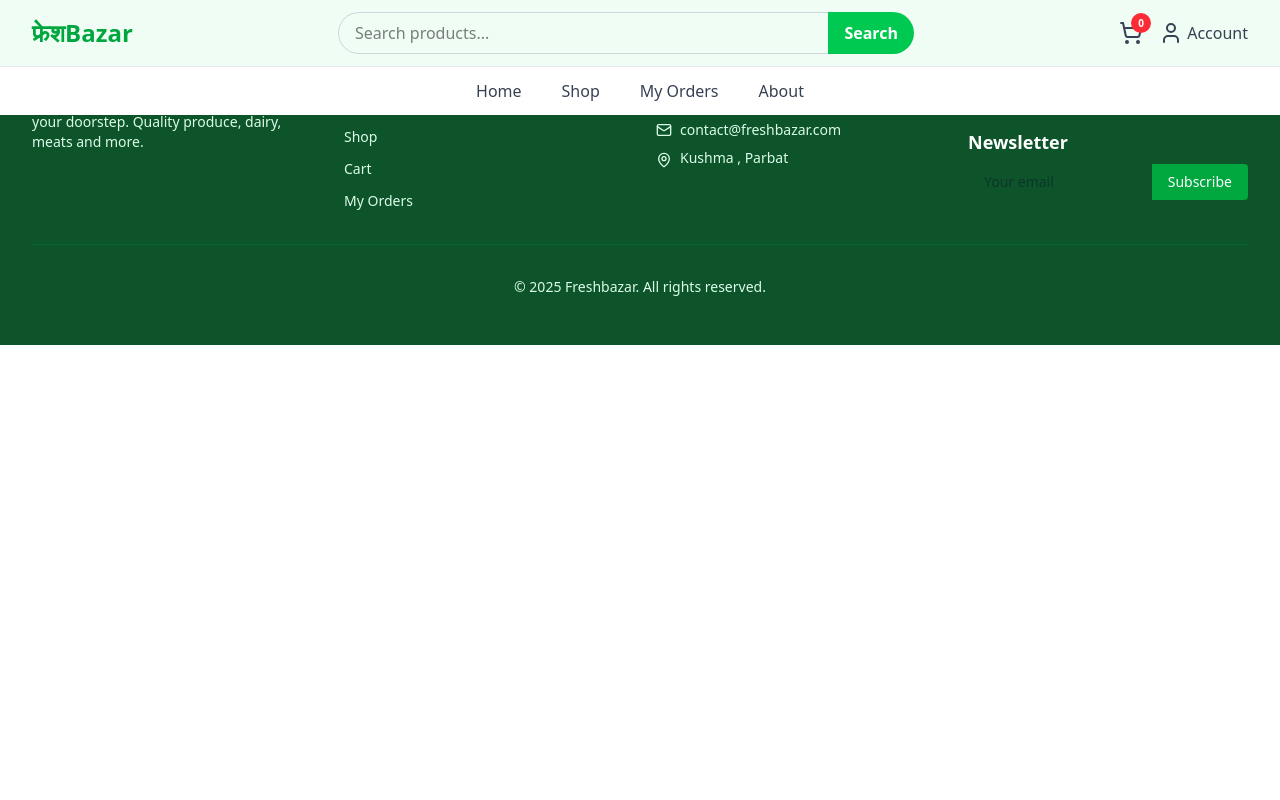
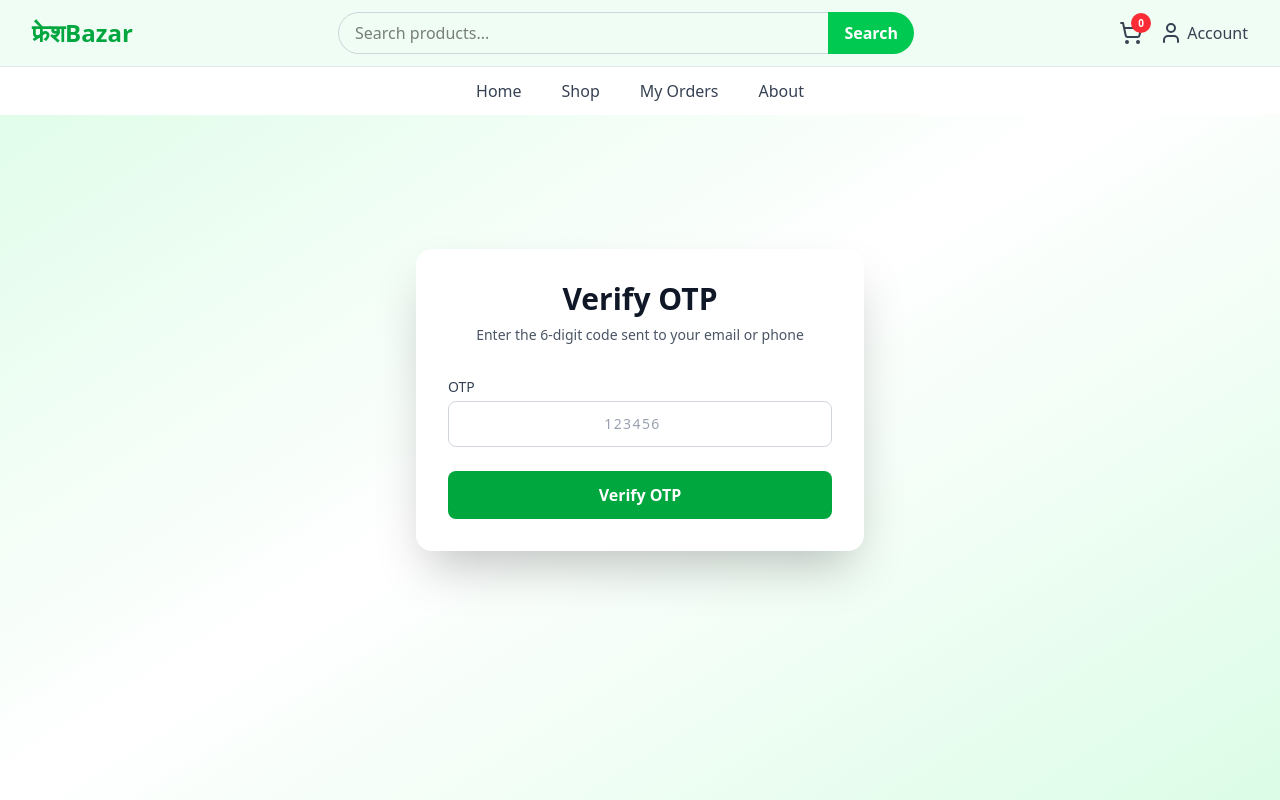
Before and after one commit to Comfortablydumbb/grocery-proj, a React (Vite) app in the folder frontend/: page /verify/1 in a window 1280 px wide. Shown: the top 800 px of the page. Built offline with nearby package versions, Linux system fonts and the light colour scheme.

Commit message:
feature: added login functionality with otp verification and login state context

```diff
--- a/frontend/package.json
+++ b/frontend/package.json
@@ -18,6 +18,7 @@
     "lucide-react": "^0.477.0",
     "react": "^19.0.0",
     "react-dom": "^19.0.0",
+    "react-hot-toast": "^2.5.2",
     "react-router-dom": "^7.2.0",
     "tailwindcss": "^4.0.9"
   },
--- a/frontend/src/App.jsx
+++ b/frontend/src/App.jsx
@@ -11,26 +11,43 @@ import Orders from "./pages/Orders";
 import Navbar from "./sections/Navbar";
 import Footer from "./sections/Footer";
 import Shop from "./pages/Shop";
+import UserLayout from "./layouts/UserLayout";
+import { Toaster } from "react-hot-toast";
+import VerifyOTP from "./pages/VerifyOtp";
 
 const App = () => {
   return (
-    <div>
-      {/* <Navbar /> */}
-      <Navbar />
-      {/* other pages */}
-      <Routes>
+    // <div>
+    //   {/* <Navbar /> */}
+    //   <Navbar />
+    //   {/* other pages */}
+    //   <Routes>
+    //     <Route path="/" element={<Home />} />
+    //     <Route path="/shop" element={<Shop />} />
+    //     <Route path="/about" element={<About />} />
+    //     <Route path="/register" element={<Register />} />
+    //     <Route path="/login" element={<Login />} />
+    //     <Route path="/cart" element={<Cart />} />
+    //     <Route path="/checkout" element={<Checkout />} />
+    //     <Route path="/orders" element={<Orders />} />
+    //   </Routes>
+    //   {/* footer */}
+    //   <Footer />
+    // </div>
+
+    <Routes>
+      <Route path="/" element={<UserLayout />}>
         <Route path="/" element={<Home />} />
         <Route path="/shop" element={<Shop />} />
         <Route path="/about" element={<About />} />
         <Route path="/register" element={<Register />} />
+        <Route path="/verify/:email" element={<VerifyOTP />} />
         <Route path="/login" element={<Login />} />
         <Route path="/cart" element={<Cart />} />
         <Route path="/checkout" element={<Checkout />} />
         <Route path="/orders" element={<Orders />} />
-      </Routes>
-      {/* footer */}
-      <Footer />
-    </div>
+      </Route>
+    </Routes>
   );
 };
 
--- /dev/null
+++ b/frontend/src/api/axios.jsx
@@ -0,0 +1,13 @@
+import axios from "axios";
+
+const BASE_URL = "http://localhost:3001";
+
+export default axios.create({
+  baseURL: BASE_URL,
+});
+
+export const axiosPrivate = axios.create({
+  baseURL: BASE_URL,
+  headers: { "Content-Type": "application/json" },
+  withCredentials: true,
+});
--- /dev/null
+++ b/frontend/src/context/AuthProvider.jsx
@@ -0,0 +1,18 @@
+import { createContext, useState } from "react";
+
+const AuthContext = createContext({});
+
+export const AuthProvider = ({ children }) => {
+  const [auth, setAuth] = useState({});
+  // const [presist, setPresist] = useState(JSON.parse(localStorage.getItem('presist')) || false);
+
+  console.log(auth);
+
+  return (
+    <AuthContext.Provider value={{ auth, setAuth }}>
+      {children}
+    </AuthContext.Provider>
+  );
+};
+
+export default AuthContext;
--- /dev/null
+++ b/frontend/src/hooks/useAuth.jsx
@@ -0,0 +1,8 @@
+import { useContext } from "react";
+import AuthContext from "../context/AuthProvider";
+
+const useAtuh = () => {
+  return useContext(AuthContext);
+};
+
+export default useAtuh;
--- /dev/null
+++ b/frontend/src/layouts/UserLayout.jsx
@@ -0,0 +1,16 @@
+import React from "react";
+import { Outlet } from "react-router-dom";
+import Navbar from "../sections/Navbar";
+import Footer from "../sections/Footer";
+
+const UserLayout = () => {
+  return (
+    <>
+      <Navbar />
+      <Outlet />
+      <Footer />
+    </>
+  );
+};
+
+export default UserLayout;
--- a/frontend/src/main.jsx
+++ b/frontend/src/main.jsx
@@ -1,11 +1,20 @@
-import { StrictMode } from "react";
 import { createRoot } from "react-dom/client";
 import "./index.css";
 import App from "./App.jsx";
-import { BrowserRouter } from "react-router-dom";
+import { BrowserRouter, Route, Routes } from "react-router-dom";
+import React from "react";
+import { AuthProvider } from "./context/AuthProvider.jsx";
+import { Toaster } from "react-hot-toast";
 
 createRoot(document.getElementById("root")).render(
-  <BrowserRouter>
-    <App />
-  </BrowserRouter>
+  <React.StrictMode>
+    <BrowserRouter>
+      <AuthProvider>
+        <Toaster position="top-right" reverseOrder={false} />
+        <Routes>
+          <Route path="/*" element={<App />} />
+        </Routes>
+      </AuthProvider>
+    </BrowserRouter>
+  </React.StrictMode>
 );
--- a/frontend/src/pages/Login.jsx
+++ b/frontend/src/pages/Login.jsx
@@ -2,8 +2,15 @@ import React, { useState } from "react";
 import { Link, useNavigate } from "react-router-dom";
 import { Eye, EyeOff } from "lucide-react";
 import { motion } from "framer-motion";
+import toast from "react-hot-toast";
+import axios from "../api/axios";
+import useAtuh from "../hooks/useAuth";
+
+const LOGIN_URL = "http://localhost:3001/v1/auth/login";
 
 const Login = () => {
+  const { setAuth } = useAtuh();
+
   const [email, setEmail] = useState("");
   const [password, setPassword] = useState("");
   const [showPassword, setShowPassword] = useState(false);
@@ -14,30 +21,60 @@ const Login = () => {
 
   const handleSubmit = async (e) => {
     e.preventDefault();
-    setError("");
 
+    // Frontend validation
     if (!email || !password) {
-      setError("Please fill in all fields");
+      toast.error("Email and Password are required");
       return;
     }
 
     setIsLoading(true);
 
     try {
-      await new Promise((resolve) => setTimeout(resolve, 1000));
-
-      localStorage.setItem("isAuthenticated", "true");
-      localStorage.setItem(
-        "user",
-        JSON.stringify({
-          email,
-          name: email.split("@")[0],
-        })
+      const response = await axios.post(
+        LOGIN_URL,
+        JSON.stringify({ email, password }),
+        {
+          headers: { "Content-Type": "application/json" },
+          withCredentials: true, // Include this if you're using cookies/session
+        }
       );
 
-      navigate("/");
+      console.log(response?.data); // Log the response to check what the backend returns
+      console.log(response?.data.token); // Log the response to check what the backend returns
+      console.log(response?.data.user); // Log the response to check what the backend returns
+      console.log(response?.data.user.name); // Log the response to check what the backend returns
+      console.log(response?.data.user.email); // Log the response to check what the backend returns
+
+      setAuth({
+        user: response.data.user.name,
+        email: response.data.user.email,
+        jwtToken: response.data.token,
+        roles: response.data.user.role,
+      });
+
+      // if (response?.status === 200) {
+      //   // Assuming backend sends a token or user data on success
+      //   localStorage.setItem("isAuthenticated", "true");
+      //   localStorage.setItem(
+      //     "user",
+      //     JSON.stringify({
+      //       email,
+      //       name: response?.data?.name || email.split("@")[0], // Assuming name is returned
+      //     })
+      //   );
+
+      // }
+      toast.success("Login Successfull");
+      navigate("/"); // Redirect to homepage or dashboard after successful login
     } catch (err) {
-      setError("Invalid credentials. Please try again.");
+      if (!err?.response) {
+        toast.error("No server response.");
+      } else if (err.response?.status === 401) {
+        toast.error("Invalid credentials. Please try again.");
+      } else {
+        toast.error("Login failed. Please try again.");
+      }
     } finally {
       setIsLoading(false);
     }
--- a/frontend/src/pages/Register.jsx
+++ b/frontend/src/pages/Register.jsx
@@ -2,6 +2,10 @@ import React, { useState } from "react";
 import { Link, useNavigate } from "react-router-dom";
 import { Eye, EyeOff } from "lucide-react";
 import { motion } from "framer-motion";
+import toast from "react-hot-toast";
+import axios from "../api/axios";
+
+const REGISTER_URL = "http://localhost:3001/v1/auth/signup";
 
 const Register = () => {
   const [formData, setFormData] = useState({
@@ -26,40 +30,61 @@ const Register = () => {
 
   const handleSubmit = async (e) => {
     e.preventDefault();
-    setError("");
 
     const { name, email, password, confirmPassword } = formData;
 
-    if (!name || !email || !password) {
-      setError("Please fill in all required fields");
+    // Simple frontend validations
+    if (!name || !email || !password || !confirmPassword) {
+      toast.error("All fields are required.");
       return;
     }
 
     if (password !== confirmPassword) {
-      setError("Passwords do not match");
+      toast.error("Passwords do not match.");
       return;
     }
 
-    if (password.length < 6) {
-      setError("Password must be at least 6 characters");
+    if (password.length < 8) {
+      toast.error("Password must be at least 8 characters long.");
+      return;
+    }
+
+    const strongPasswordRegex =
+      /^(?=.*[a-z])(?=.*[A-Z])(?=.*\d)(?=.*[@$!%*?&])[A-Za-z\d@$!%*?&]{8,}$/;
+    if (!strongPasswordRegex.test(password)) {
+      toast.error(
+        "Password must include at least one uppercase letter, one lowercase letter, one number, and one special character."
+      );
       return;
     }
 
     setIsLoading(true);
 
     try {
-      await new Promise((resolve) => setTimeout(resolve, 1000));
-      localStorage.setItem("isAuthenticated", "true");
-      localStorage.setItem(
-        "user",
-        JSON.stringify({
-          email,
-          name: `${firstName} ${lastName}`,
-        })
+      const response = await axios.post(
+        REGISTER_URL,
+        JSON.stringify({ name, email, password }),
+        {
+          headers: { "Content-Type": "application/json" },
+          withCredentials: true,
+        }
       );
-      navigate("/");
+
+      console.log(response?.data);
+
+      // Assuming backend returns token or user data on success
+      toast("An OTP has been sent to your email. Please confirm your OTP.");
+      navigate(`/verify/${email}`, { replace: true });
     } catch (err) {
-      setError("Registration failed. Please try again.");
+      if (!err?.response) {
+        toast.error("No server response.");
+      } else if (err.response?.status === 400) {
+        toast.error("Missing or invalid data.");
+      } else if (err.response?.status === 409) {
+        toast.error("User already exists.");
+      } else {
+        toast.error("Registration failed. Try again.");
+      }
     } finally {
       setIsLoading(false);
     }
@@ -101,21 +126,21 @@ const Register = () => {
         <form className="space-y-6" onSubmit={handleSubmit}>
           <div>
             <label
-              htmlFor="firstName"
+              htmlFor="name"
               className="block text-sm font-medium text-gray-700 mb-1"
             >
               Full name
             </label>
             <input
               type="text"
-              id="firstName"
-              name="firstName"
-              value={formData.firstName}
+              id="name"
+              name="name"
+              value={formData.name}
               onChange={handleChange}
               autoComplete="given-name"
               required
               className="w-full px-4 py-3 border border-gray-300 rounded-lg focus:ring-2 focus:ring-green-400 focus:outline-none placeholder-gray-400 text-sm"
-              placeholder="First name"
+              placeholder="Full name"
             />
           </div>
           <div>
--- /dev/null
+++ b/frontend/src/pages/VerifyOtp.jsx
@@ -0,0 +1,112 @@
+import React, { useState } from "react";
+import { useNavigate, useParams } from "react-router-dom";
+import { motion } from "framer-motion";
+import toast from "react-hot-toast";
+import axios from "../api/axios";
+
+const VERIFY_OTP_URL = "http://localhost:3001/v1/auth/verify-otp";
+
+const VerifyOTP = () => {
+  const [otp, setOtp] = useState("");
+  const [isLoading, setIsLoading] = useState(false);
+
+  const { email } = useParams();
+
+  const navigate = useNavigate();
+
+  const handleChange = (e) => {
+    setOtp(e.target.value);
+  };
+
+  const handleSubmit = async (e) => {
+    e.preventDefault();
+
+    if (!otp) {
+      toast.error("Please enter the OTP.");
+      return;
+    }
+
+    if (!/^\d{6}$/.test(otp)) {
+      toast.error("OTP must be exactly 6 digits.");
+      return;
+    }
+
+    setIsLoading(true);
+
+    try {
+      const response = await axios.post(
+        VERIFY_OTP_URL,
+        JSON.stringify({ email, otp }),
+        {
+          headers: { "Content-Type": "application/json" },
+          withCredentials: true,
+        }
+      );
+
+      console.log(response?.data);
+
+      toast.success("OTP verified. Account Created Successfully");
+      navigate("/login", { replace: true }); // or wherever you want
+    } catch (err) {
+      if (!err?.response) {
+        toast.error("No server response.");
+      } else if (err.response?.status === 400) {
+        toast.error("Invalid OTP or expired. Please try again.");
+      } else {
+        toast.error("OTP verification failed.");
+      }
+    } finally {
+      setIsLoading(false);
+    }
+  };
+
+  return (
+    <div className="min-h-screen bg-gradient-to-br from-green-100 via-white to-green-100 flex items-center justify-center py-12 px-4">
+      <motion.div
+        initial={{ opacity: 0, y: 30 }}
+        animate={{ opacity: 1, y: 0 }}
+        transition={{ duration: 0.6, ease: "easeOut" }}
+        className="w-full max-w-md bg-white p-8 rounded-2xl shadow-2xl"
+      >
+        <div className="mb-8 text-center">
+          <h2 className="text-3xl font-extrabold text-gray-900">Verify OTP</h2>
+          <p className="mt-2 text-sm text-gray-600">
+            Enter the 6-digit code sent to your email or phone
+          </p>
+        </div>
+
+        <form className="space-y-6" onSubmit={handleSubmit}>
+          <div>
+            <label
+              htmlFor="otp"
+              className="block text-sm font-medium text-gray-700 mb-1"
+            >
+              OTP
+            </label>
+            <input
+              id="otp"
+              name="otp"
+              type="number"
+              value={otp}
+              onChange={handleChange}
+              maxLength={6}
+              required
+              className="w-full px-4 py-3 border border-gray-300 rounded-lg focus:ring-2 focus:ring-green-400 focus:outline-none placeholder-gray-400 text-sm text-center tracking-widest"
+              placeholder="123456"
+            />
+          </div>
+
+          <button
+            type="submit"
+            disabled={isLoading}
+            className="w-full py-3 bg-green-600 hover:bg-green-700 text-white rounded-lg font-semibold transition disabled:opacity-50"
+          >
+            {isLoading ? "Verifying..." : "Verify OTP"}
+          </button>
+        </form>
+      </motion.div>
+    </div>
+  );
+};
+
+export default VerifyOTP;
```
Also changed, not shown: 1 other file (tests, documents, lock files or other folders).
